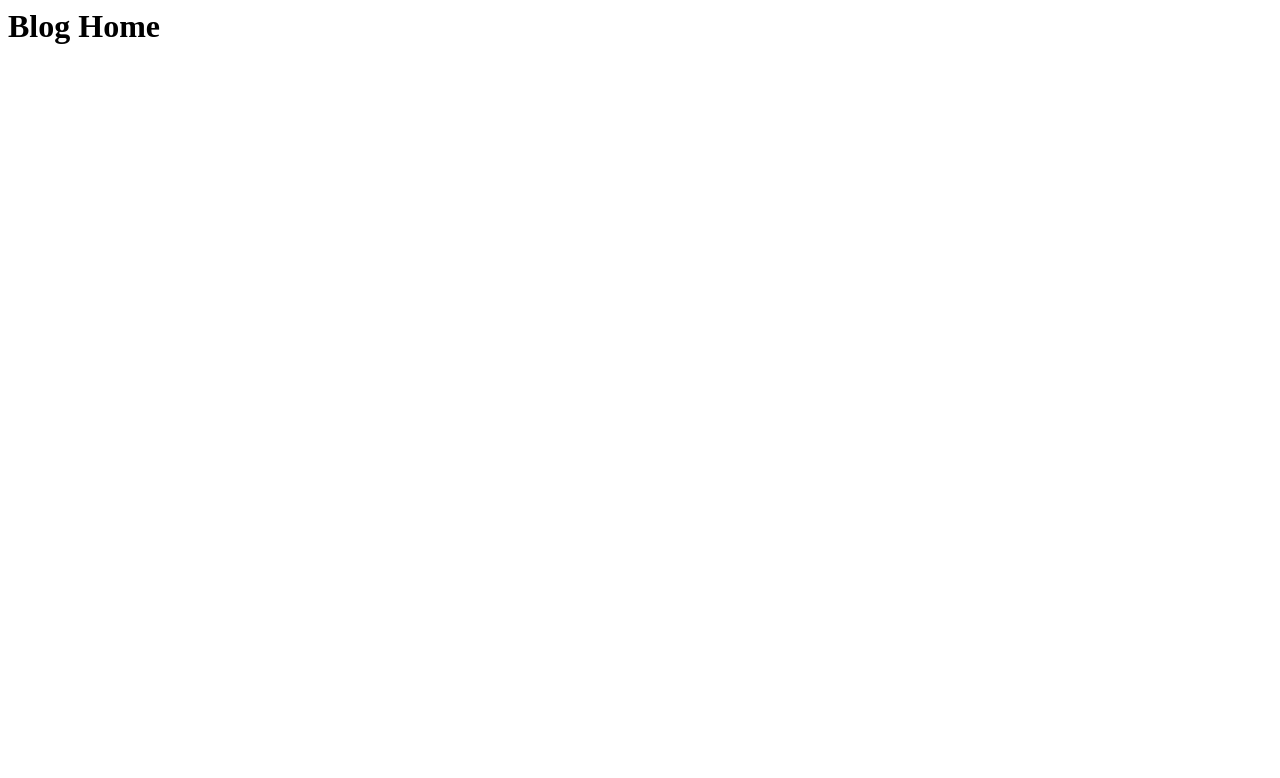
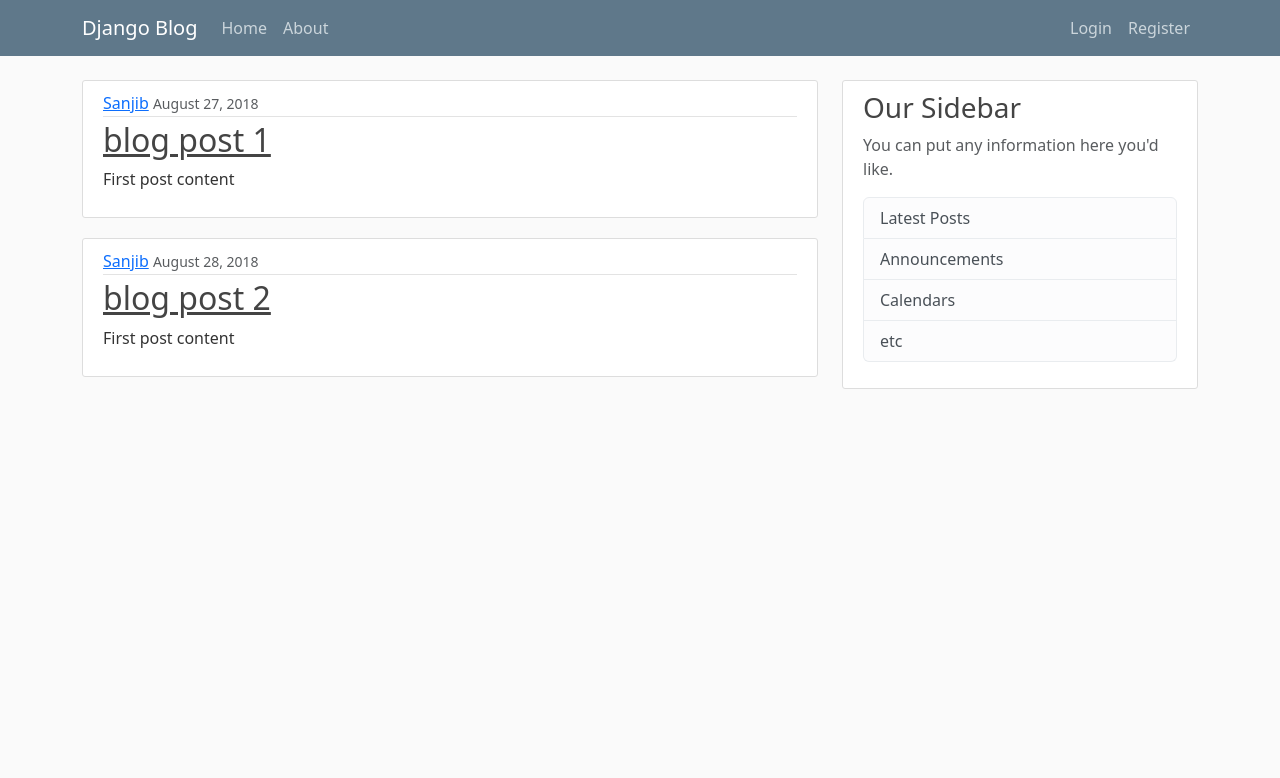
Before and after one commit to sanjib-12/Blog-django, a Django app: page / in a window 1280 px wide. Before the commit the part shown is almost empty. Shown: the top 778 px of the page. Run offline with Django 5.2, Linux system fonts and the light colour scheme.

Commit message:
add the navigation bar and refactored the code

```diff
--- /dev/null
+++ b/blog/static/blog/main.css
@@ -0,0 +1,89 @@
+body {
+   background: #fafafa;
+   color: #333333;
+   margin-top: 5rem;
+}
+
+h1,
+h2,
+h3,
+h4,
+h5,
+h6 {
+   color: #444444;
+}
+
+ul {
+   margin: 0;
+}
+
+.bg-steel {
+   background-color: #5f788a;
+}
+
+.site-header .navbar-nav .nav-link {
+   color: #cbd5db;
+}
+
+.site-header .navbar-nav .nav-link:hover {
+   color: #ffffff;
+}
+
+.site-header .navbar-nav .nav-link.active {
+   font-weight: 500;
+}
+
+.content-section {
+   background: #ffffff;
+   padding: 10px 20px;
+   border: 1px solid #dddddd;
+   border-radius: 3px;
+   margin-bottom: 20px;
+}
+
+.article-title {
+   color: #444444;
+}
+
+a.article-title:hover {
+   color: #428bca;
+   text-decoration: none;
+}
+
+.article-content {
+   white-space: pre-line;
+}
+
+.article-img {
+   height: 65px;
+   width: 65px;
+   margin-right: 16px;
+}
+
+.article-metadata {
+   padding-bottom: 1px;
+   margin-bottom: 4px;
+   border-bottom: 1px solid #e3e3e3
+}
+
+.article-metadata a:hover {
+   color: #333;
+   text-decoration: none;
+}
+
+.article-svg {
+   width: 25px;
+   height: 25px;
+   vertical-align: middle;
+}
+
+.account-img {
+   height: 125px;
+   width: 125px;
+   margin-right: 20px;
+   margin-bottom: 16px;
+}
+
+.account-heading {
+   font-size: 2.5rem;
+}
--- a/blog/templates/blog/about.html
+++ b/blog/templates/blog/about.html
@@ -0,0 +1,4 @@
+{% extends "blog/base.html" %}
+{% block content %}
+   <h1>Blog About!</h1>
+{% endblock content %}
--- /dev/null
+++ b/blog/templates/blog/base.html
@@ -0,0 +1,70 @@
+{% load static %}
+
+<!DOCTYPE html>
+
+<html lang="en">
+
+<head>
+   <meta charset="utf-8">
+   <meta name="viewport" content="width=device-width, initial-scale=1">
+   <link href="https://cdn.jsdelivr.net/npm/bootstrap@5.3.6/dist/css/bootstrap.min.css" rel="stylesheet"
+      integrity="sha384-4Q6Gf2aSP4eDXB8Miphtr37CMZZQ5oXLH2yaXMJ2w8e2ZtHTl7GptT4jmndRuHDT" crossorigin="anonymous">
+
+   <link rel ="stylesheet" type="text/css" href="{% static 'blog/main.css' %}">
+
+   {% if title %}
+   <title> Django Blog - {{ title }} </title>
+   {% else %}
+   <title> Django Blog </title>
+   {% endif %}
+</head>
+
+<body>
+   <header class="site-header">
+      <nav class="navbar navbar-expand-md navbar-dark bg-steel fixed-top">
+         <div class="container">
+            <a class="navbar-brand mr-4" href="/">Django Blog</a>
+            <button class="navbar-toggler" type="button" data-toggle="collapse" data-target="#navbarToggle"
+               aria-controls="navbarToggle" aria-expanded="false" aria-label="Toggle navigation">
+               <span class="navbar-toggler-icon"></span>
+            </button>
+            <div class="collapse navbar-collapse " id="navbarToggle">
+               <div class="navbar-nav me-auto">
+                  <a class="nav-item nav-link" href="{% url 'blog-home' %}">Home</a>
+                  <a class="nav-item nav-link" href="{% url 'blog-about' %}">About</a>
+               </div>
+               <!-- Navbar Right Side -->
+               <div class="navbar-nav">
+                  <a class="nav-item nav-link" href="#">Login</a>
+                  <a class="nav-item nav-link" href="#">Register</a>
+               </div>
+            </div>
+         </div>
+      </nav>
+   </header>
+   <main role="main" class="container">
+      <div class="row">
+         <div class="col-md-8">
+            {% block content %}{% endblock %}
+         </div>
+         <div class="col-md-4">
+            <div class="content-section">
+               <h3>Our Sidebar</h3>
+               <p class='text-muted'>You can put any information here you'd like.
+               <ul class="list-group">
+                  <li class="list-group-item list-group-item-light">Latest Posts</li>
+                  <li class="list-group-item list-group-item-light">Announcements</li>
+                  <li class="list-group-item list-group-item-light">Calendars</li>
+                  <li class="list-group-item list-group-item-light">etc</li>
+               </ul>
+               </p>
+            </div>
+         </div>
+      </div>
+   </main>
+   <script src="https://cdn.jsdelivr.net/npm/bootstrap@5.3.6/dist/js/bootstrap.bundle.min.js"
+      integrity="sha384-j1CDi7MgGQ12Z7Qab0qlWQ/Qqz24Gc6BM0thvEMVjHnfYGF0rmFCozFSxQBxwHKO"
+      crossorigin="anonymous"></script>
+</body>
+
+</html>
--- a/blog/templates/blog/home.html
+++ b/blog/templates/blog/home.html
@@ -1,9 +1,15 @@
-<!DOCTYPE html>
-<html lang="en">
-<head>
-   <title>home</title>
-</head>
-<body>
-   <h1>Blog home!</h1>
-</body>
-</html>
+{% extends "blog/base.html" %}
+{% block content %}
+   {% for post in posts %}
+      <article class="media content-section">
+         <div class="media-body">
+            <div class="article-metadata">
+               <a class="mr-2" href="#">{{ post.author }}</a>
+               <small class="text-muted">{{ post.date_posted }}</small>
+            </div>
+            <h2><a class="article-title" href="#">{{ post.title }}</a></h2>
+            <p class="article-content">{{ post.content }}</p>
+         </div>
+      </article>
+   {% endfor %}
+{% endblock content %}
--- a/blog/views.py
+++ b/blog/views.py
@@ -1,10 +1,26 @@
 from django.shortcuts import render
 from django.http import HttpResponse
 
-# Create your views here.
+posts =[
+   {
+      'author':'Sanjib',
+      'title': 'blog post 1',
+      'content': 'First post content',
+      'date_posted': 'August 27, 2018'
+   },
+   {
+      'author':'Sanjib',
+      'title': 'blog post 2',
+      'content': 'First post content',
+      'date_posted': 'August 28, 2018'
+   },
+]
 
 def home(request):
-   return HttpResponse('<h1> Blog Home <h1>');
+   context = {
+      'posts': posts
+   }
+   return render(request, 'blog/home.html', context);
 
 def about(request):
-   return HttpResponse('<h1> Blog About <h1>');
+   return render(request, 'blog/about.html', {'title':'About'});
--- a/django_project/settings.py
+++ b/django_project/settings.py
@@ -37,6 +37,7 @@ INSTALLED_APPS = [
     'django.contrib.sessions',
     'django.contrib.messages',
     'django.contrib.staticfiles',
+    'blog.apps.BlogConfig',
 ]
 
 MIDDLEWARE = [
```
